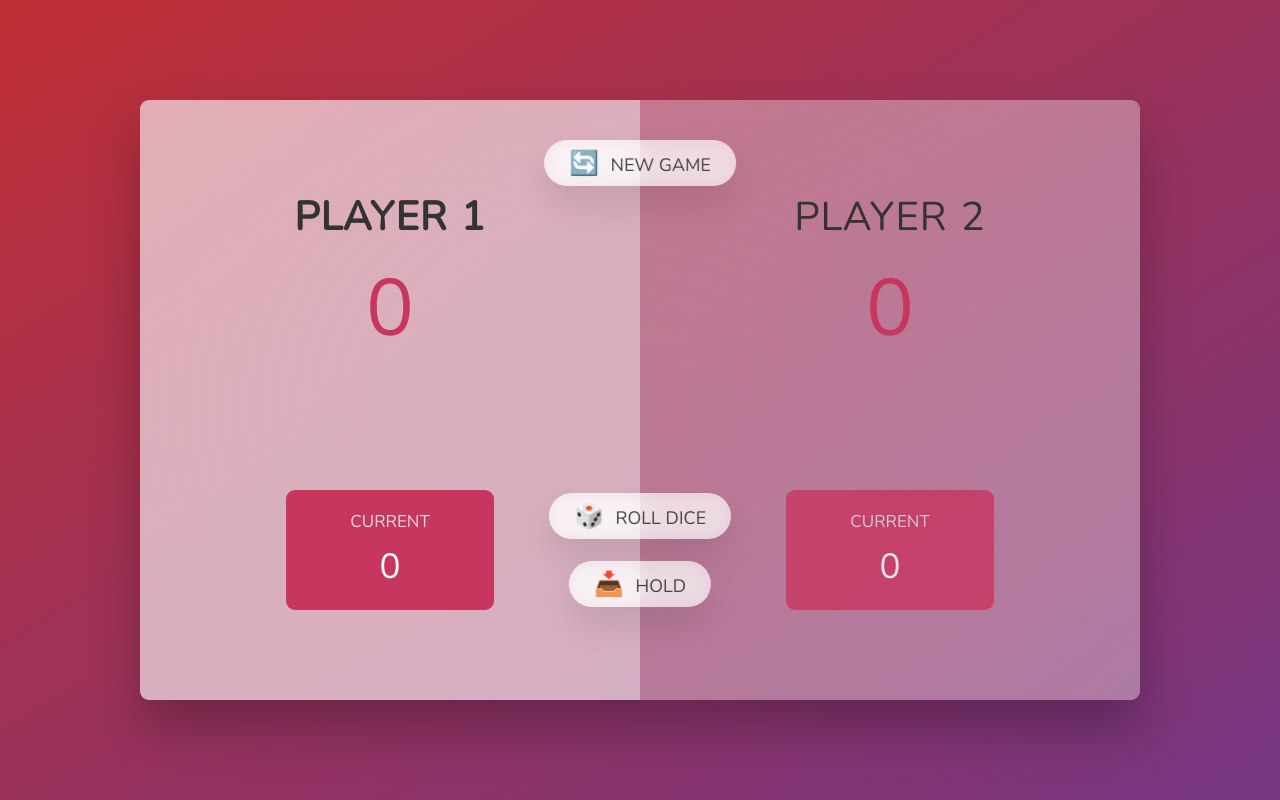
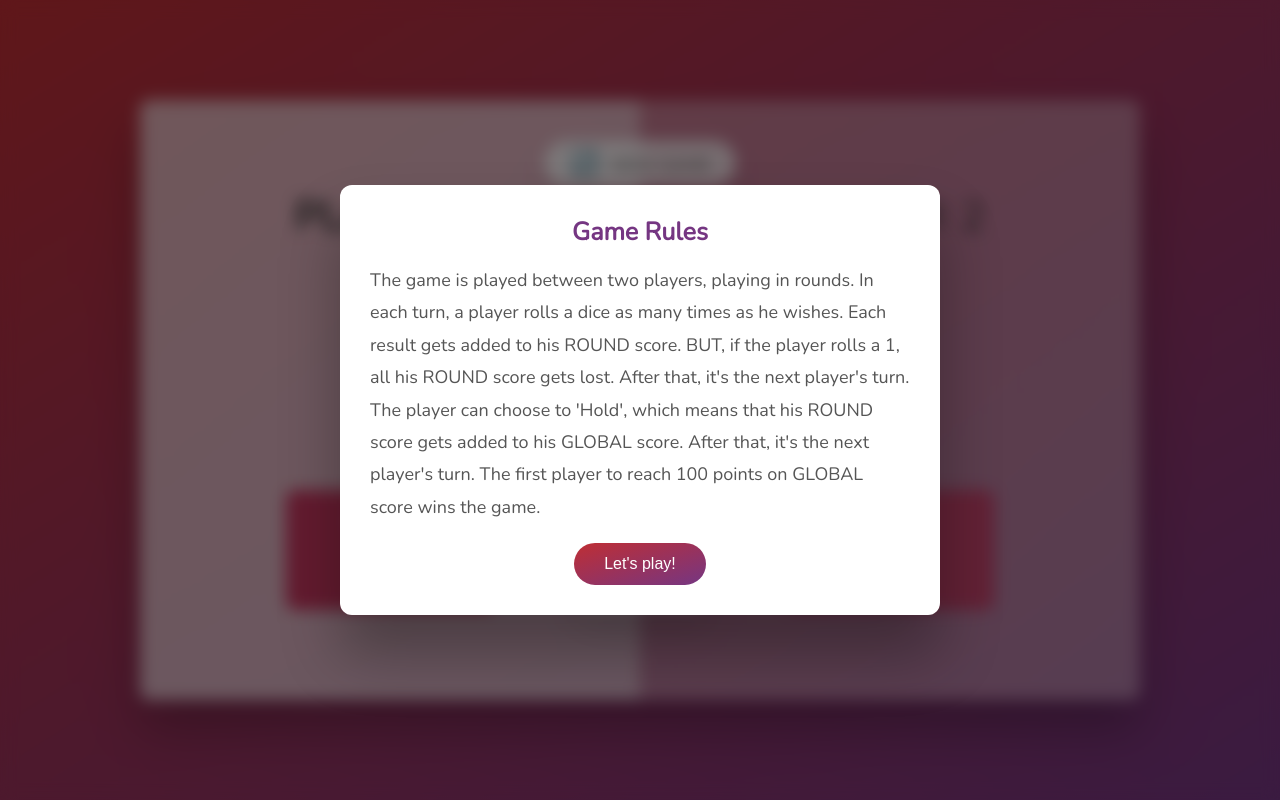
Before and after one commit to lualegria-lab/rollthedice-, a plain HTML site: page index.html in a window 1280 px wide. Drawn offline with nearby package versions, Linux system fonts and the light colour scheme.

Commit message:
modal with rules added

```diff
--- a/index.html
+++ b/index.html
@@ -8,6 +8,19 @@
     <title>Roll the dice!</title>
   </head>
   <body>
+
+<div class="overlay" id="overlay"></div>
+
+<div class="modal" id="modal">
+    <h2 class="modal-header">Game Rules</h2>
+    <p class="modal-text">
+        The game is played between two players, playing in rounds. In each turn, a player rolls a dice as many times as he wishes. Each result gets added to his ROUND score. BUT, if the player rolls a 1, all his ROUND score gets lost. After that, it's the next player's turn. The player can choose to 'Hold', which means that his ROUND score gets added to his GLOBAL score. After that, it's the next player's turn. The first player to reach 100 points on GLOBAL score wins the game.
+    </p>
+    <button class="close-modal" id="closeModal">Let's play!</button>
+</div>
+
+
+      </header>
     <main>
       <section class="player player--0 player--active">
         <h2 class="name" id="name--0">Player 1</h2>
--- a/script.js
+++ b/script.js
@@ -1,6 +1,10 @@
 'use strict';
 
+
 // Selecting elements from the DOM
+const modal = document.getElementById('modal');
+const overlay = document.getElementById('overlay');
+const btnCloseModal = document.getElementById('closeModal');
 const player0El = document.querySelector('.player--0');
 const player1El = document.querySelector('.player--1');
 const score0El = document.getElementById('score--0');
@@ -11,6 +15,32 @@ const diceEl = document.querySelector('.dice');
 const btnNew = document.querySelector('.btn--new');
 const btnRoll = document.querySelector('.btn--roll');
 const btnHold = document.querySelector('.btn--hold');
+
+
+// Función para cerrar el modal
+const closeModal = function () {
+    modal.classList.add('hidden');
+    overlay.classList.add('hidden');
+};
+
+// Función para abrir el modal (por si la necesitas después)
+const openModal = function () {
+    modal.classList.remove('hidden');
+    overlay.classList.remove('hidden');
+};
+
+// Cerrar modal con el botón
+btnCloseModal.addEventListener('click', closeModal);
+
+// Cerrar modal clickeando el overlay
+overlay.addEventListener('click', closeModal);
+
+// Cerrar modal con la tecla ESC
+document.addEventListener('keydown', function (e) {
+    if (e.key === 'Escape' && !modal.classList.contains('hidden')) {
+        closeModal();
+    }
+});
 //Starting conditions
 
 let scores, currentScore, activePlayer, playing;
--- a/style.css
+++ b/style.css
@@ -20,6 +20,82 @@ body {
   display: flex;
   align-items: center;
   justify-content: center;
+}
+
+/* Overlay con blur */
+.overlay {
+    position: fixed;
+    top: 0;
+    left: 0;
+    width: 100%;
+    height: 100%;
+    background: rgba(0, 0, 0, 0.5);
+    backdrop-filter: blur(8px);
+    z-index: 9;
+    transition: opacity 0.3s ease;
+}
+
+.overlay.hidden {
+    opacity: 0;
+    pointer-events: none;
+}
+
+/* Modal mejorado */
+.modal {
+    position: fixed;
+    top: 50%;
+    left: 50%;
+    transform: translate(-50%, -50%);
+    z-index: 10;
+    background: white;
+    border-radius: 12px;
+    padding: 3rem;
+    max-width: 600px;
+    width: 90%;
+    box-shadow: 0 4rem 6rem rgba(0, 0, 0, 0.3);
+    transition: opacity 0.3s ease, transform 0.3s ease;
+    text-align: center;
+}
+
+.modal.hidden {
+    opacity: 0;
+    transform: translate(-50%, -50%) scale(0.9);
+    pointer-events: none;
+}
+
+.modal-header {
+    font-size: 2.5rem;
+    margin-bottom: 1.5rem;
+    color: #753682;
+}
+
+.modal-text {
+    font-size: 1.8rem;
+    line-height: 1.8;
+    margin-bottom: 2rem;
+    color: #555;
+    text-align: left;
+}
+
+.close-modal {
+    background: linear-gradient(to top left, #753682 0%, #bf2e34 100%);
+    color: white;
+    border: none;
+    padding: 1.2rem 3rem;
+    font-size: 1.6rem;
+    font-weight: 400;
+    border-radius: 50px;
+    cursor: pointer;
+    transition: all 0.2s;
+}
+
+.close-modal:hover {
+    transform: translateY(-2px);
+    box-shadow: 0 1rem 2rem rgba(0, 0, 0, 0.2);
+}
+
+.close-modal:active {
+    transform: translateY(0);
 }
 
 /* LAYOUT */
```
